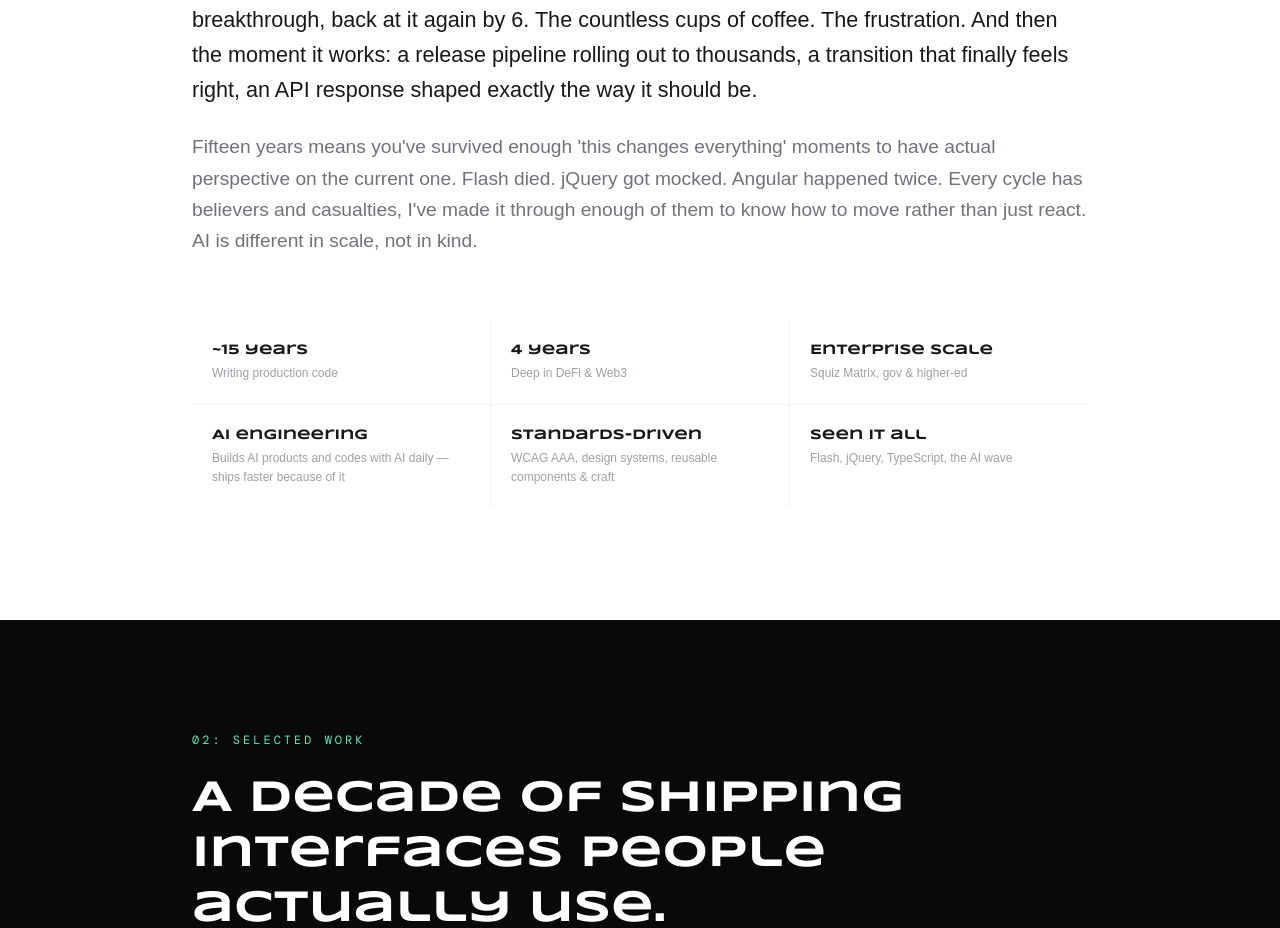
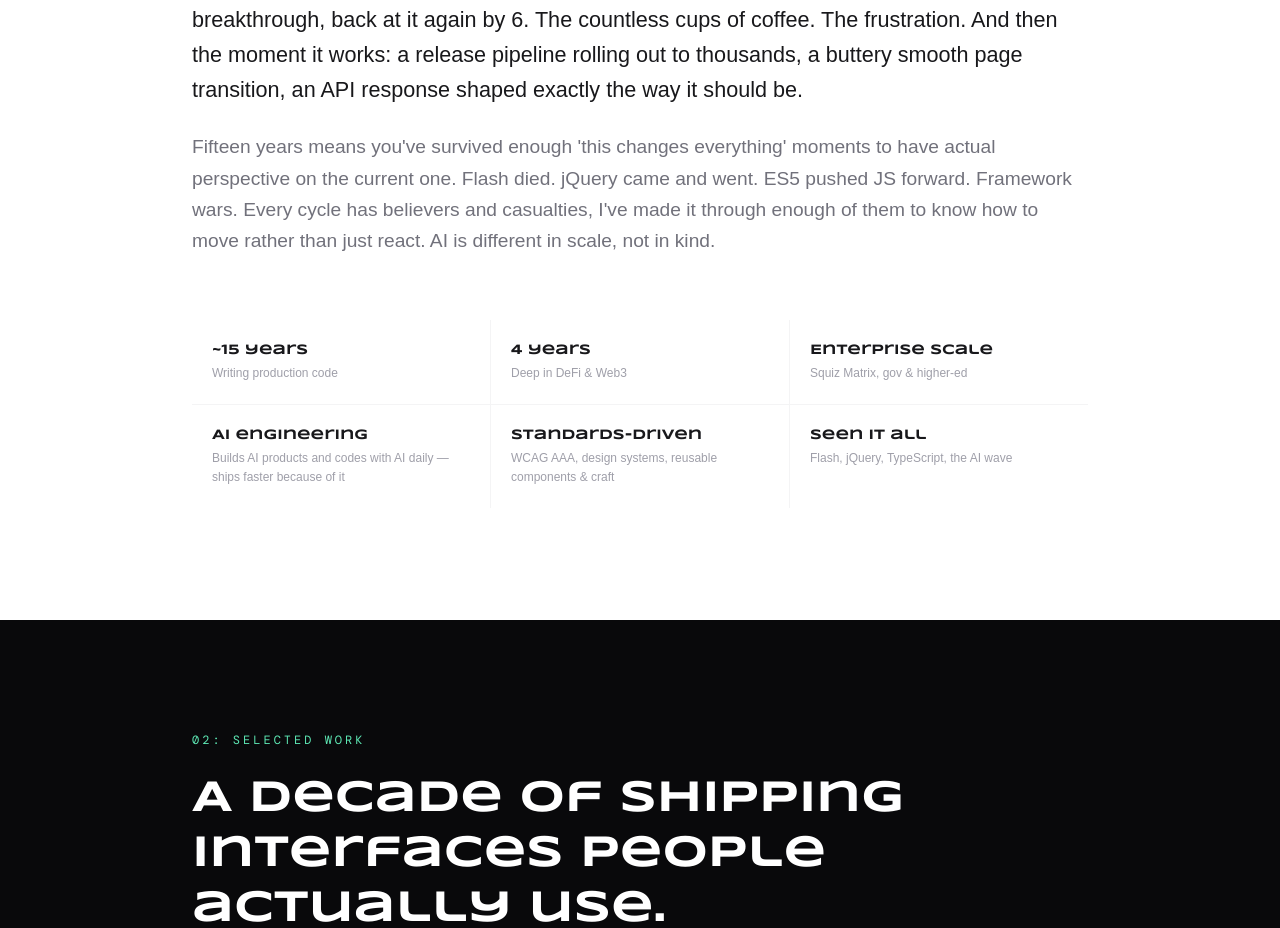
Before and after one commit to GavinJaynes/gavin-jaynes, a React (Vite) app: page / in a window 1280 px wide. Shown: the part 1020-1948 px from the top of the page. Built offline with nearby package versions, Linux system fonts and the light colour scheme; a web font is replaced by a local one.

Commit message:
content updates

```diff
--- a/src/components/About.tsx
+++ b/src/components/About.tsx
@@ -45,8 +45,7 @@ export function About({ mode }: { mode: SiteMode }) {
             Real experience is built in the hours nobody sees: the problem you
             sat with for three days, the 2am breakthrough, back at it again by 6.
             The countless cups of coffee. The frustration. And then the moment it works: a release
-            pipeline rolling out to thousands, a transition that finally feels
-            right, an API response shaped exactly the way it should be.
+            pipeline rolling out to thousands, a buttery smooth page transition, an API response shaped exactly the way it should be.
           </p>
           <p
             className="font-sans text-zinc-500 leading-relaxed"
@@ -54,7 +53,7 @@ export function About({ mode }: { mode: SiteMode }) {
           >
             Fifteen years means you've survived enough 'this changes everything'
             moments to have actual perspective on the current one. Flash died.
-            jQuery got mocked. Angular happened twice. Every cycle has believers
+            jQuery came and went. ES5 pushed JS forward. Framework wars. Every cycle has believers
             and casualties, I've made it through enough of them to know how to
             move rather than just react. AI is different in scale, not in kind.
           </p>
--- a/src/components/Hero.tsx
+++ b/src/components/Hero.tsx
@@ -25,8 +25,9 @@ const ALL_STATS = [
   { value: "847", label: "PRs reviewed on a Friday" },
   { value: "3am", label: "Mainnet launch time", web3Only: true },
   { value: "0", label: "Designs accepted first pass" },
-  { value: "404", label: "Bugs marked won't fix" },
+  { value: "304", label: "Bugs marked won't fix" },
   { value: "12", label: "Rebrands survived" },
+  { value: "62", label: "Webpack configurations" },
 ]
 
 function pickTwo<T>(arr: T[]): T[] {
```
